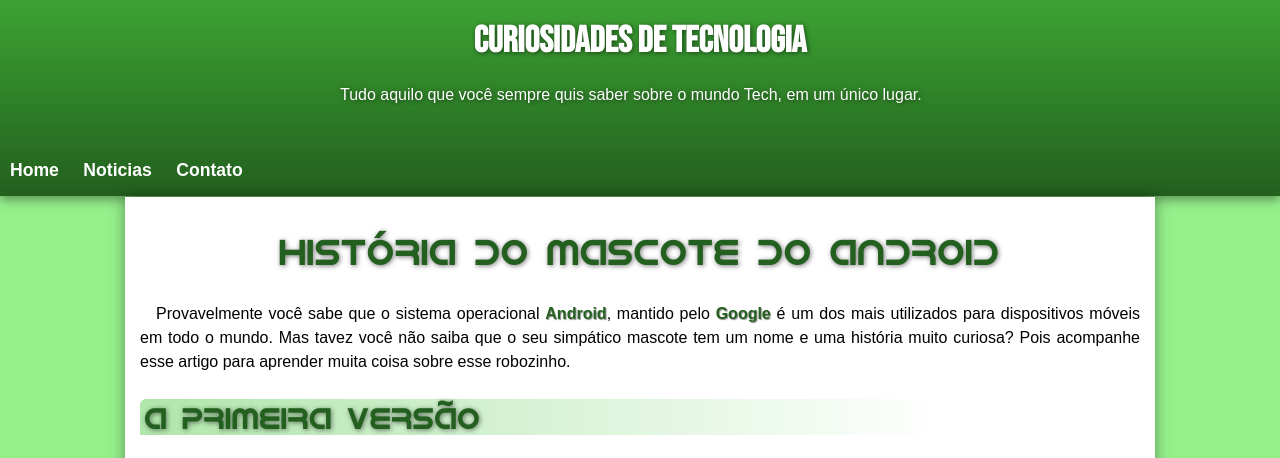
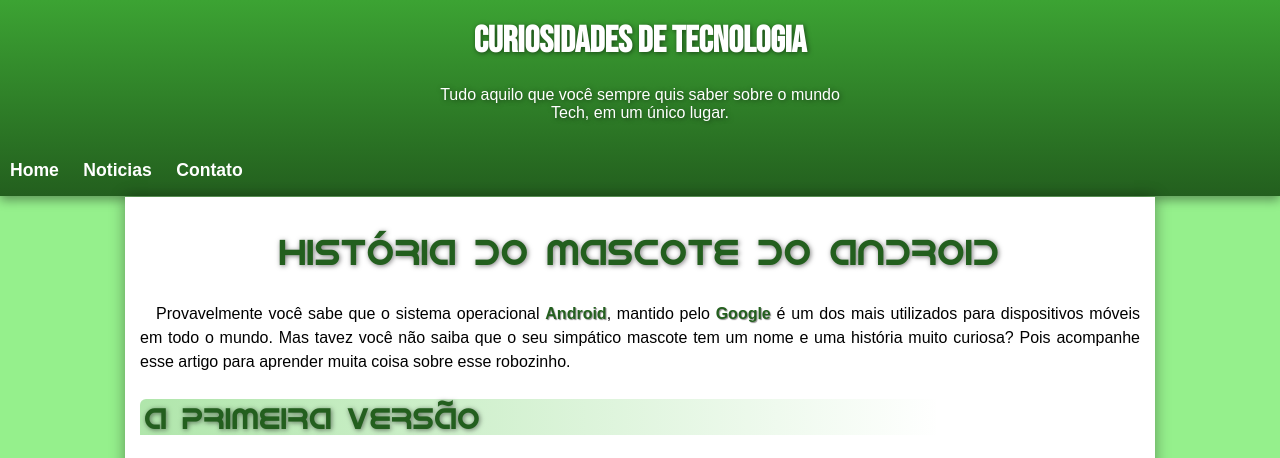
Before and after one commit to Luanbyy/projeto-android, a plain HTML site: page index.html in a window 1280 px wide. Shown: the top 458 px of the page. Drawn offline with Linux system fonts and the light colour scheme.

Commit message:
Update style.css

```diff
--- a/style.css
+++ b/style.css
@@ -32,7 +32,8 @@ header {
     padding-left: 10px;
     padding-right: 10px;
     min-width: 150px;
-    max-width: 600px;
+    max-width: 430px;
+    text-align: center;
     text-shadow: 1px 1px 5px rgba(0, 0, 0, 0.521);
 }
 
```
